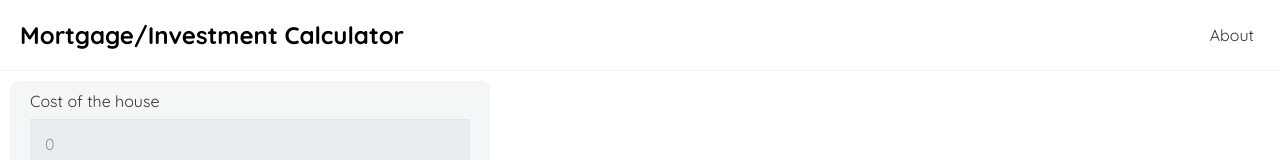
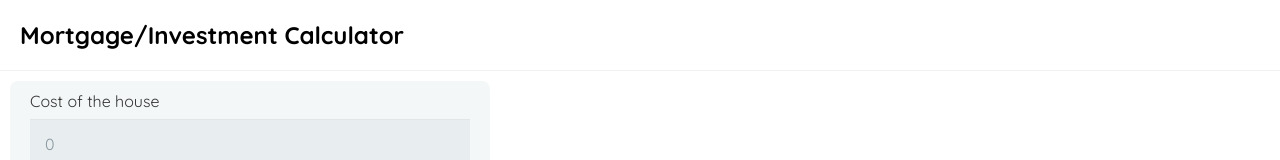
Before and after one commit to milindtheengineer/calculator, a React (Create React App) app: page / in a window 1280 px wide. Shown: the top 160 px of the page. Built offline with nearby package versions, Linux system fonts and the light colour scheme.

Commit message:
change wording

```diff
--- a/src/Navbar.js
+++ b/src/Navbar.js
@@ -4,9 +4,6 @@ const Navbar = () => {
   return (
     <nav className="navbar">
       <h1>Mortgage/Investment Calculator</h1>
-      <div className="links">
-        <Link to="/about">About</Link>
-      </div>
     </nav>
   );
 };
```
